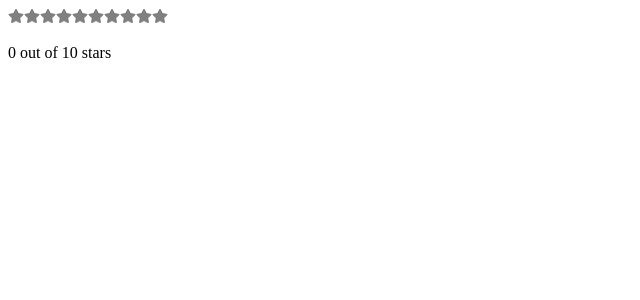
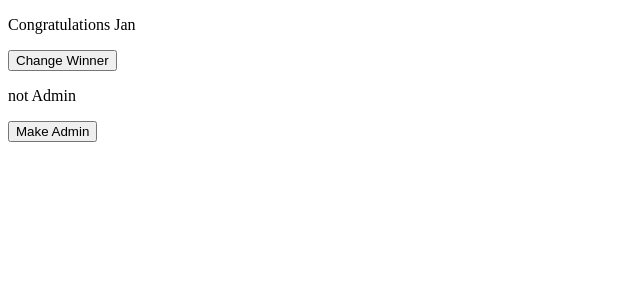
Before and after one commit to suraj6472/react-hooks-intro, a React (Create React App) app: page / in a window 1280 px wide. Shown: the top 300 px of the page, without its empty margins (0-640 px from the left). Built offline with nearby package versions, Linux system fonts and the light colour scheme.

Commit message:
use effect demo

```diff
--- a/src/index.js
+++ b/src/index.js
@@ -1,34 +1,26 @@
-import React, { useState } from "react";
+import React, { useEffect, useState } from "react";
 import ReactDOM from "react-dom";
-// import App from "./App";
-import { FaStar } from "react-icons/fa";
 
-const createArray = (length) => [...Array(length)];
+function App() {
+  const [name, setName] = useState("Jan");
+  const [admin, setAdmin] = useState(false);
 
-function Star({ selected = false, onSelect }) {
-  return <FaStar color={selected ? "red" : "grey"} onClick={onSelect} />;
-}
+  useEffect(() => {
+    console.log(name);
+  });
 
-function StarRating({ totalStars }) {
-  const [selectedStars, setSelectedStars] = useState(0);
+  useEffect(() => {
+    console.log(admin);
+  }, [admin]);
   return (
-    <>
-      {createArray(totalStars).map((n, i) => (
-        <Star
-          key={i}
-          selected={selectedStars > i}
-          onSelect={() => setSelectedStars(i + 1)}
-        />
-      ))}
-      <p>
-        {selectedStars} out of {totalStars} stars
-      </p>
-    </>
+    <section>
+      <p>Congratulations {name}</p>
+      <button onClick={() => setName("Will")}>Change Winner</button>
+
+      <p>{admin ? "admin" : "not Admin"}</p>
+      <button onClick={() => setAdmin(true)}>Make Admin</button>
+    </section>
   );
 }
 
-function App() {
-  return <StarRating totalStars={10} />;
-}
-
 ReactDOM.render(<App />, document.getElementById("root"));
```
